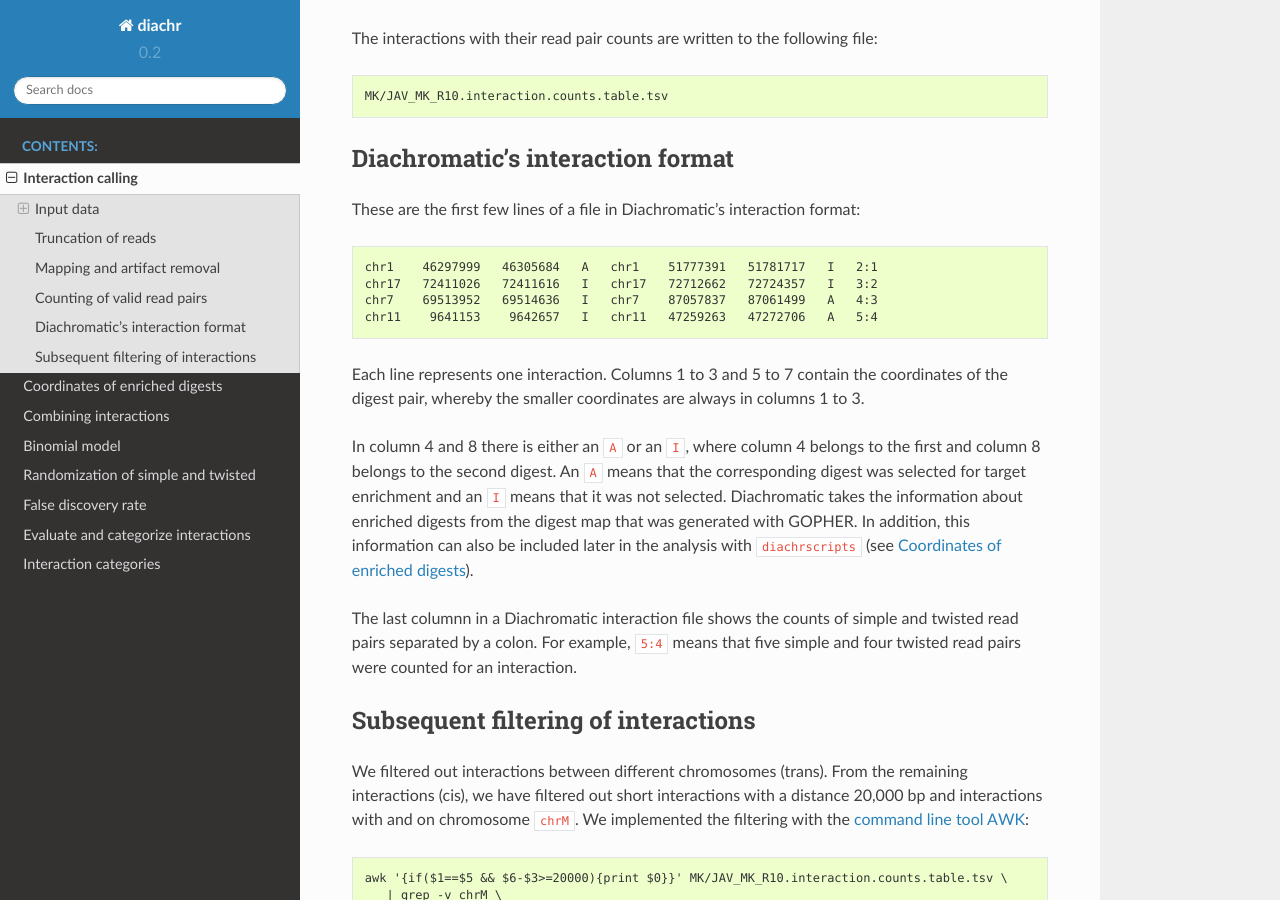
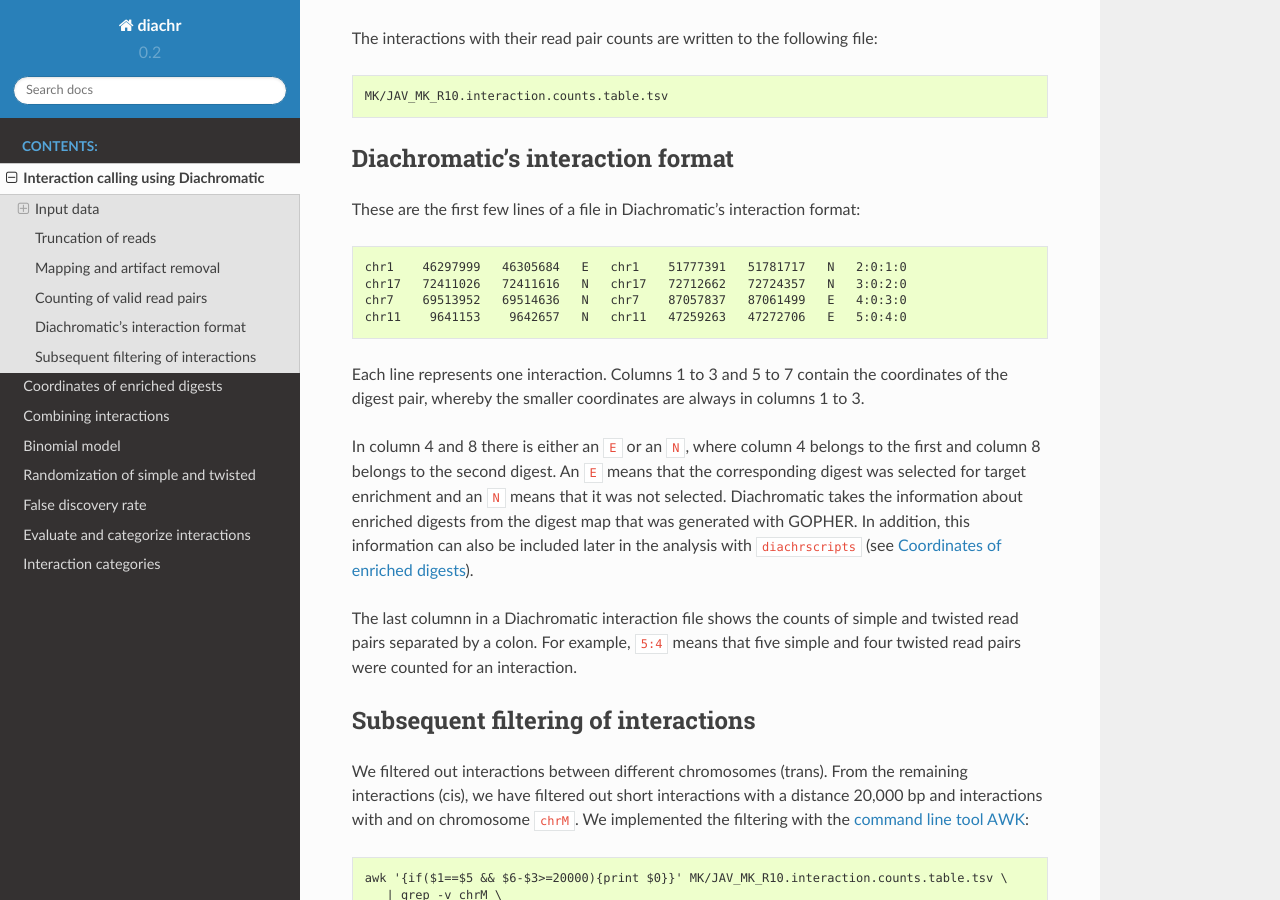
Before and after one commit to hansenp/diachrscripts, a Sphinx documentation site: the page built from docs/interaction_calling.rst, in a window 1280 px wide and 900 px high, scrolled down 4106 px. Built offline with Sphinx 7.4.7 and the Read the Docs theme 2.0.0, drawn with Linux system fonts in a browser that asks for light colours; some of the changed text lies outside the part shown.

Commit message:
Worked on RTD.

```diff
--- a/docs/interaction_calling.rst
+++ b/docs/interaction_calling.rst
@@ -1,8 +1,8 @@
 .. _RST_Interaction_calling:
 
-###################
-Interaction calling
-###################
+######################################
+Interaction calling using Diachromatic
+######################################
 
 
 We used the Java program Diachromatic to derive interactions from
@@ -252,19 +252,19 @@ These are the first few lines of a file in Diachromatic's interaction format:
 
 .. code-block:: console
 
-    chr1    46297999   46305684   A   chr1    51777391   51781717   I   2:1
-    chr17   72411026   72411616   I   chr17   72712662   72724357   I   3:2
-    chr7    69513952   69514636   I   chr7    87057837   87061499   A   4:3
-    chr11    9641153    9642657   I   chr11   47259263   47272706   A   5:4
+    chr1    46297999   46305684   E   chr1    51777391   51781717   N   2:0:1:0
+    chr17   72411026   72411616   N   chr17   72712662   72724357   N   3:0:2:0
+    chr7    69513952   69514636   N   chr7    87057837   87061499   E   4:0:3:0
+    chr11    9641153    9642657   N   chr11   47259263   47272706   E   5:0:4:0
 
 Each line represents one interaction.
 Columns 1 to 3 and 5 to 7 contain the coordinates of the digest pair,
 whereby the smaller coordinates are always in columns 1 to 3.
 
-In column 4 and 8 there is either an ``A`` or an ``I``,
+In column 4 and 8 there is either an ``E`` or an ``N``,
 where column 4 belongs to the first and column 8 belongs to the second digest.
-An ``A`` means that the corresponding digest was selected for target enrichment
-and an ``I`` means that it was not selected.
+An ``E`` means that the corresponding digest was selected for target enrichment
+and an ``N`` means that it was not selected.
 Diachromatic takes the information about enriched digests from the digest map
 that was generated with GOPHER.
 In addition,
```
Also changed, not shown: docs/index.rst (+12 -8 lines).
